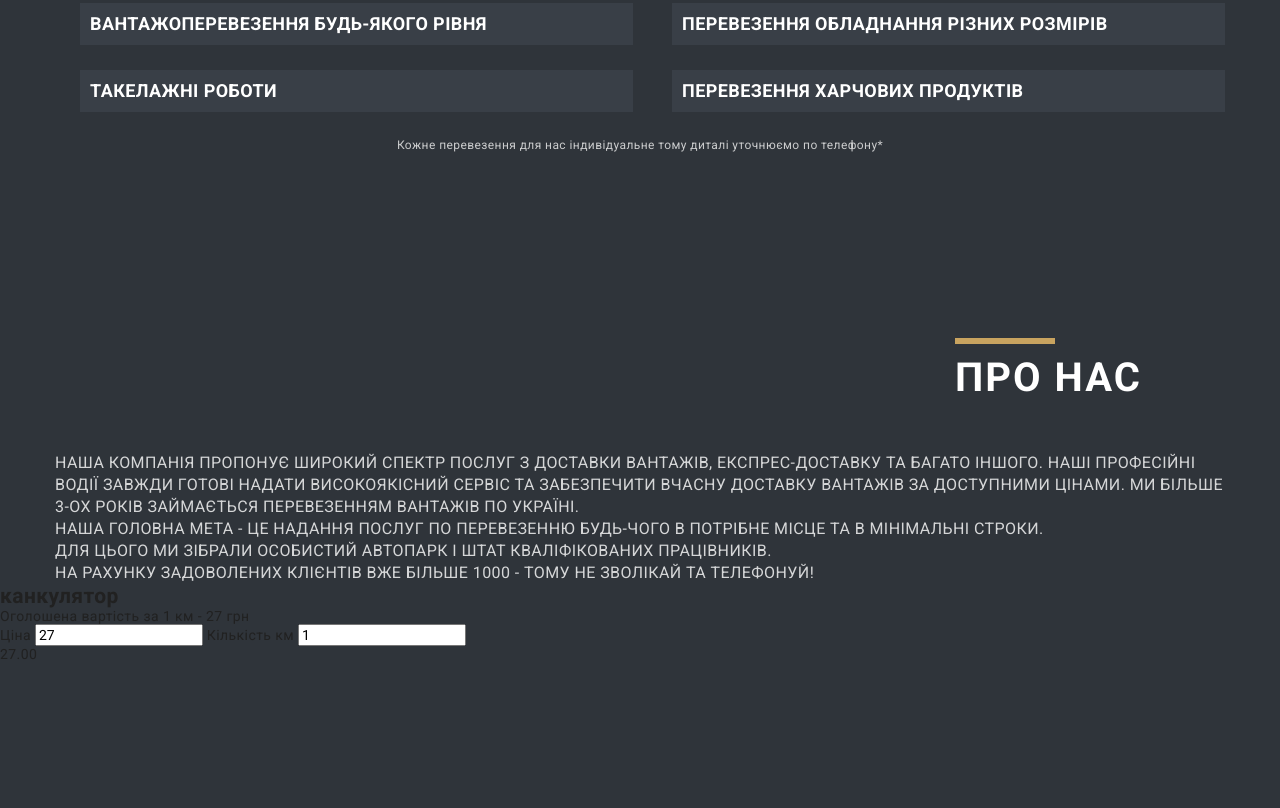
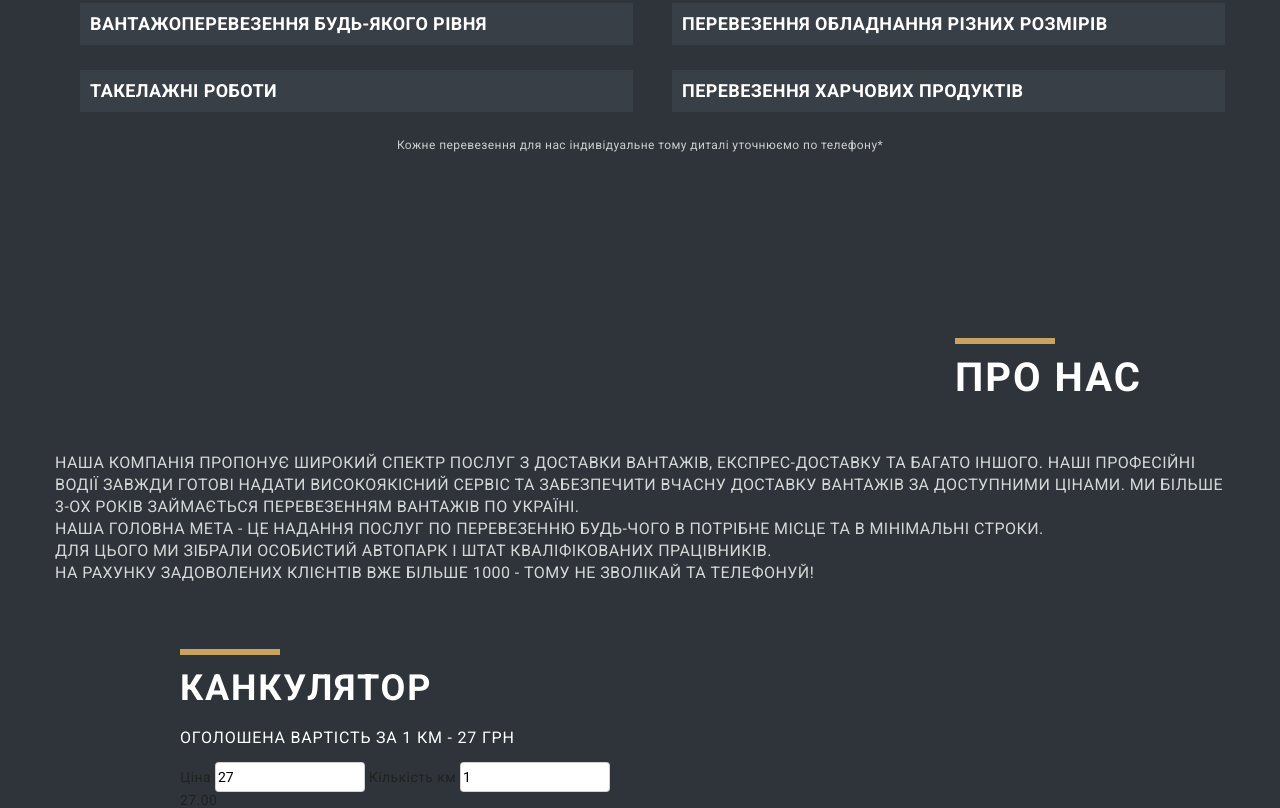
Before and after one commit to DariaDrozd/cars, a plain HTML site: page index.html in a window 1280 px wide. Shown: the part 1551-2359 px from the top of the page. Before the commit the page ends 2214 px from the top, so only its background shows below. Drawn offline with nearby package versions, Linux system fonts and the light colour scheme.

Commit message:
ьаьь

```diff
--- a/index.html
+++ b/index.html
@@ -133,17 +133,19 @@
         </div>-->
 
       </section>
+      <section class="container"></section>
        <div class="canculator contaier">
-        <h2 class="title">канкулятор</h2>
-        <p>Оголошена вартість за 1 км - 27 грн</p>
+        <h2 class="canculator__title">канкулятор</h2>
+        <p class="calcul__about">Оголошена вартість за 1 км - 27 грн</p>
         <form action="#" class="form">
             <label for="price">Ціна</label>
-            <input type="text" id="price" name="price" value="27">
+            <input class="calcul__input" type="text" id="price" name="price" value="27">
             <label for="quantity">Кількість км</label>
-            <input type="text" id="quantity" name="quantity" value="1">
+            <input class="calcul__input" type="text" id="quantity" name="quantity" value="1">
         </form>
         <p class="text-right total" id="total"></p>
     </div>
+    </section>
     </main>
      <div class="backdrop is-hidden" data-modal>
       <div class="modal">
--- a/sass/components/_canculator.scss
+++ b/sass/components/_canculator.scss
@@ -0,0 +1,57 @@
+.canculator {
+    padding-left: 180px;
+    padding-top: 80px;
+}
+
+.canculator__title {
+    font-family: 'Roboto';
+        font-style: normal;
+        font-weight: 700;
+        font-size: 36px;
+        line-height: 49px;
+        letter-spacing: 0.05em;
+        text-transform: uppercase;
+        position: relative;
+        color: #ffffff;
+
+        margin-left: auto;
+}
+
+.canculator__title::before {
+    content: " ";
+    background: #C8A35F;
+    width: 100px;
+    height: 6px;
+    /* располагаем линию сверху от текста */
+    top: -15px;
+    /* включаем абсолютное позиционирование относительно блока с relative */
+    position: absolute;
+}
+
+.calcul__about {
+    font-family: 'Roboto';
+        font-style: normal;
+        font-weight: 400;
+        font-size: 16px;
+        line-height: 49px;
+        letter-spacing: 0.05em;
+        text-transform: uppercase;
+        color: #ffffff;
+
+        margin-right: auto;
+}
+
+.calcul__input {
+    border: 1px solid rgba(33, 33, 33, 0.2);
+    border-radius: 4px;
+    width: 150px;
+    height: 30px;
+    transition-property: border-color;
+    transition-duration: 250ms;
+    transition-timing-function: cubic-bezier(0.4, 0, 0.2, 1);
+
+    @media screen and (min-width: 768px) and (max-width: 1199px) {
+        width: 370px;
+        height: 120px;
+    }
+}
```
Also changed, not shown: css/main.css, css/main.min.css, 2 other files.
